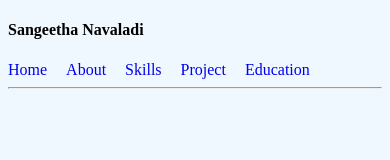
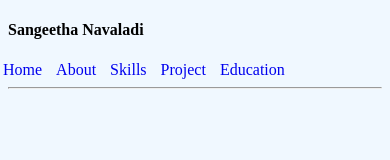
Before and after one commit to SangeethaNavaladi/Portfolio, a plain HTML site: page index.html in a window 390 px wide. Shown: the top 160 px of the page. Drawn offline with Linux system fonts and the light colour scheme.

Commit message:
style.css

```diff
--- a/style.css
+++ b/style.css
@@ -115,7 +115,7 @@ h3{
         margin-left: -30px;
     }
     .first li{
-        margin-left: -10px;
+        margin-left: -15px;
     }
 
     .photostyle {
```
